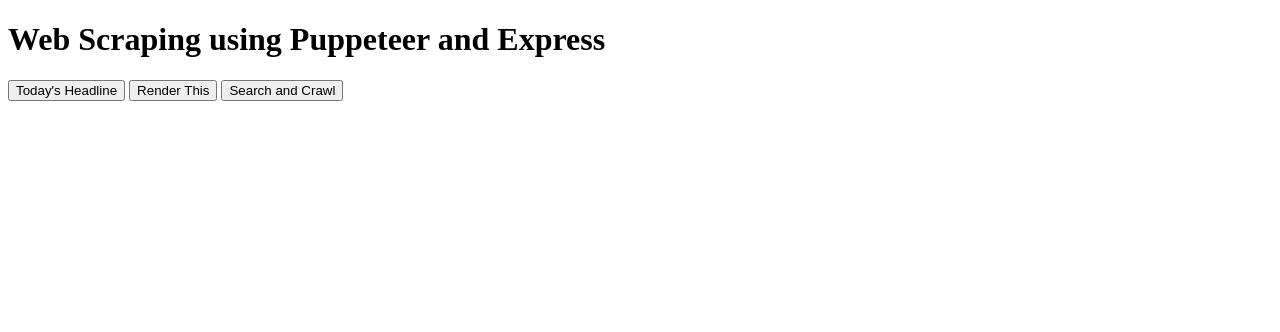
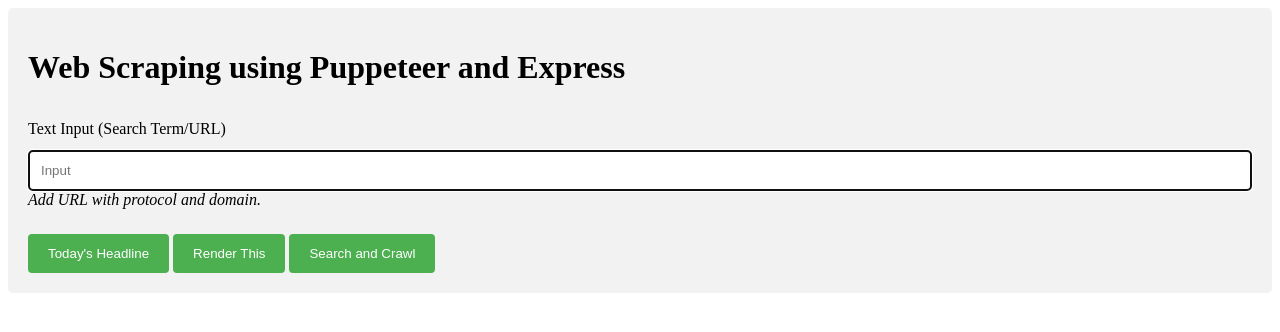
Before and after one commit to piyush-multiplexer/Puppeteer-Scraping, a website: page index.html in a window 1280 px wide. Drawn offline with Linux system fonts and the light colour scheme.

Commit message:
integrating all 3 puppeteer services in UI, basic design with input and action items

```diff
--- a/index.html
+++ b/index.html
@@ -3,24 +3,104 @@
 <head>
     <meta charset="UTF-8">
     <title>Web Scraping using Puppeteer and Express</title>
+    <style>
+        * {
+            box-sizing: border-box;
+        }
+
+        input[type=text] {
+            width: 100%;
+            padding: 12px;
+            border: 1px solid #ccc;
+            border-radius: 4px;
+            resize: vertical;
+        }
+
+        label {
+            padding: 12px 12px 12px 0;
+            display: inline-block;
+        }
+
+        button {
+            background-color: #4CAF50;
+            color: white;
+            padding: 12px 20px;
+            border: none;
+            border-radius: 4px;
+            cursor: pointer;
+        }
+
+        button:hover {
+            background-color: #45a049;
+        }
+
+        .container {
+            border-radius: 5px;
+            background-color: #f2f2f2;
+            padding: 20px;
+        }
+
+        .row:after {
+            content: "";
+            display: table;
+            clear: both;
+        }
+
+        .mt-5 {
+            margin-top: 25px;
+        }
+    </style>
 </head>
 <body>
-<h1>Web Scraping using Puppeteer and Express</h1>
-<button onclick="getNewsHeadlines()">Today's Headline</button>
-<button onclick="renderURL()">Render This</button>
-<button onclick="searchAndCrawl()">Search and Crawl</button>
+<div class="container">
+    <div class="row">
+        <h1>Web Scraping using Puppeteer and Express</h1>
+    </div>
+    <div class="row">
+        <label for="generalInput">Text Input (Search Term/URL)</label>
+        <input type="text" id="generalInput" autofocus placeholder="Input"/>
+        <br/>
+        <em>Add URL with protocol and domain.</em>
+    </div>
+    <div class="row mt-5">
+        <button onclick="getNewsHeadlines()">Today's Headline</button>
+        <button onclick="renderURL()">Render This</button>
+        <button onclick="searchAndCrawl()">Search and Crawl</button>
+    </div>
+    <div class="row"></div>
+</div>
+
 <div id="search-result"></div>
 </body>
 <script type="text/javascript">
     function getNewsHeadlines() {
+        fetch('http://localhost:3000/news').then(response => response.json())
+            .then(data => {
+                let elem = document.getElementById('search-result');
+                console.log(data)
+                data.forEach(function (element) {
+                    let url = document.createElement('div');
+                    let name = document.createElement('div');
+
+                    url.innerHTML = element.url;
+                    name.innerHTML = element.name;
+
+                    elem.appendChild(url);
+                    elem.appendChild(name);
+                });
+            });
     }
 
     function renderURL() {
+        let url = document.getElementById('generalInput').value;
+        console.log(url)
+        window.open(`http://localhost:3000/url-render?url=${url}`, '_blank').focus();
     }
 
     function searchAndCrawl() {
-        fetch('http://localhost:3000/search-crawl?search=test').then(response => response.json())
+        fetch(`http://localhost:3000/search-crawl?search=${document.getElementById('generalInput').value}`).then(response => response.json())
             .then(data => {
+                console.log(data)
                 let elem = document.getElementById('search-result');
                 data.forEach(function (element) {
                     let url = document.createElement('div');
```
